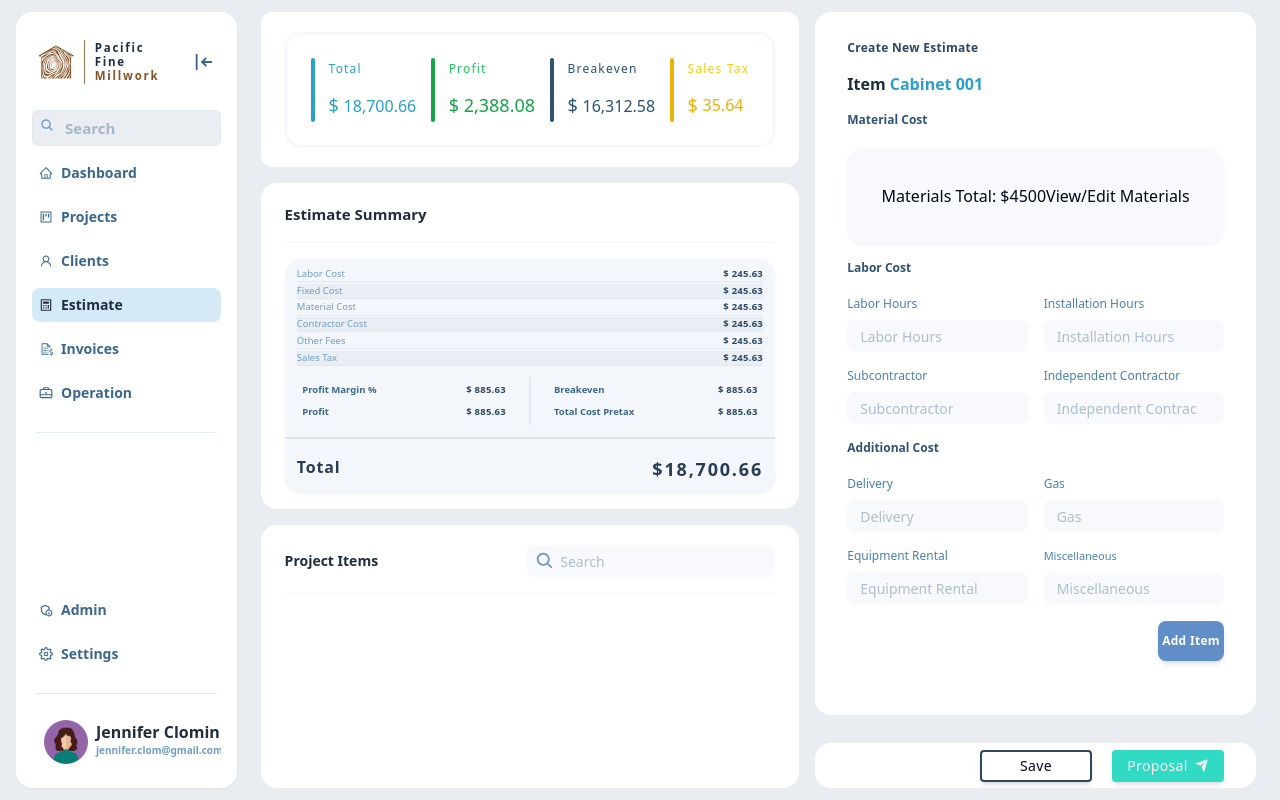
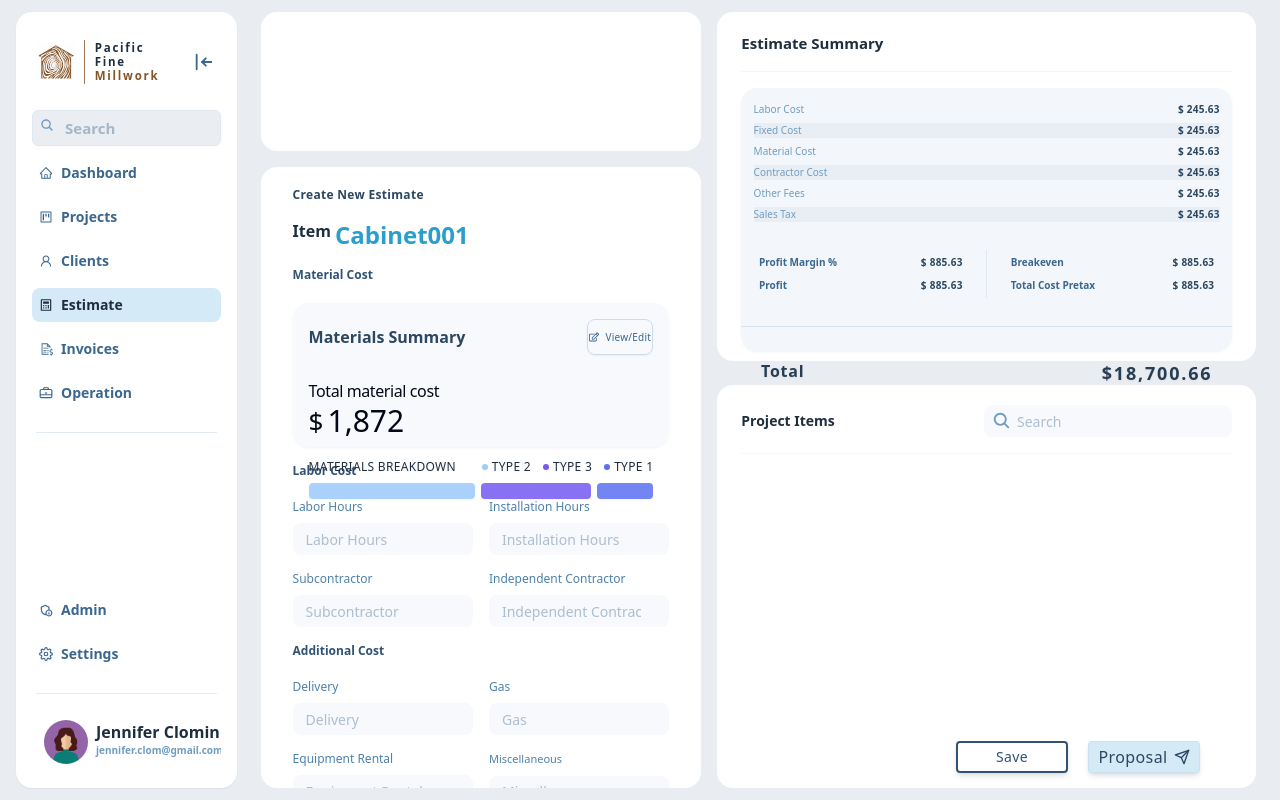
Before and after one commit to asojonih08/business_ops_app, a Next.js app: page /estimate in a window 1280 px wide. Built offline with nearby package versions, Linux system fonts and the light colour scheme.

Commit message:
Create proportion bar ui component to display materials breakdown

```diff
--- a/app/estimate/page.tsx
+++ b/app/estimate/page.tsx
@@ -9,6 +9,7 @@ import ProjectTotals from "@/components/ProjectTotals";
 import { Select, SelectTrigger } from "@/components/ui/select";
 import { SelectValue } from "@radix-ui/react-select";
 import { Button } from "@/components/ui/button";
+import { FiSend } from "react-icons/fi";
 
 const ICON_SIZE = 14;
 const ICON_SIZE_xl = 19;
@@ -32,12 +33,17 @@ const summaryLabels_2 = [
 export default function Page() {
   return (
     <div className="h-full my-auto w-full flex gap-4 2xl:gap-6 justify-between">
-      <div className="h-full w-[55%] flex flex-col gap-4 2xl:gap-6 rounded-2xl">
-        <div className="px-6 py-5 2xl:px-8 2xl:py-7 rounded-xl h-[20%] bg-white flex flex-col gap-6 items-center">
-          <ProjectTotals />
+      <div className="h-full w-[45%] flex flex-col gap-4 2xl:gap-6 rounded-2xl">
+        <div className="px-6 py-5 2xl:px-8 2xl:py-7 rounded-2xl h-[20%] bg-white flex flex-col gap-6 items-center">
+          {/* <ProjectTotals /> */}
+        </div>
+        <div className="px-8 py-5 2xl:px-8 2xl:py-7 rounded-2xl bg-white h-[80%]">
+          <CreateEstimate />
+        </div>
       </div>
 
-        <div className="px-6 py-5 2xl:px-8 2xl:py-8 rounded-2xl h-[42%] bg-white flex flex-col gap-4 2xl:gap-6">
+      <div className="w-[55%] flex flex-col gap-6 justify-between">
+        <div className="px-6 py-5 2xl:px-8 2xl:py-8 rounded-2xl h-[45%] bg-white flex flex-col gap-4 2xl:gap-6">
           <div className="flex items-center">
             <h1 className="text-[15px] 2xl:text-[22px] font-bold text-textColor-base">
               Estimate Summary
@@ -47,13 +53,13 @@ export default function Page() {
 
           <Separator className="w-full h-[1.3px] 2xl:h-[2px] mx-auto bg-textColor-300/15" />
 
-          <div className="text-[9.5px] 2xl:text-[13px] rounded-2xl bg-accent-50 drop-shadow-sm w-full h-[82%] py-2 pb-5 2xl:py-6 2xl:pb-10">
+          <div className="text-[10px] 2xl:text-[14px] rounded-2xl bg-accent-50 drop-shadow-sm w-full h-[85%] py-2 pb-5 2xl:py-6 2xl:pb-10">
             {summaryLabels_1.map((label, index) => (
               <div
                 key={label}
                 className={`${
                   index % 2 === 1 ? "bg-textColor-100" : ""
-                } w-[95%] mx-auto mb-0.5`}
+                } w-[95%] mx-auto my-1.5 2xl:my-2`}
               >
                 <span className="flex justify-between">
                   <span className="text-textColor-400 font-medium">
@@ -63,10 +69,10 @@ export default function Page() {
                     $ 245.63
                   </span>
                 </span>
-                <Separator className="w-full h-[0.5px]" />
+                {/* <Separator className="w-full h-[0.5px]" /> */}
               </div>
             ))}
-            <div className="flex items-center w-[95%] justify-between mx-auto my-3">
+            <div className="2xl:text-[14.5px] flex items-center w-[95%] justify-between mx-auto my-7 2xl:my-10">
               <div className="flex flex-col items-center w-[46%]">
                 {summaryLabels_2.map(
                   (label, index) =>
@@ -107,18 +113,19 @@ export default function Page() {
               </div>
             </div>
             <Separator className="w-full h-[1.5px] 2xl:h-[2px] bg-textColor-200/70 bg-opacity-10" />
-            <span className="flex w-[95%] justify-between mx-auto mt-4">
+            <span className="flex w-[92%] justify-between mx-auto mt-8">
               <span className="text-base 2xl:text-xl text-textColor-900 font-bold tracking-wider">
                 Total
               </span>
-              <span className="text-lg 2xl:text-2xl text-textColor-900 font-bold tracking-widest">
+              <span className="text-lg 2xl:text-xl text-textColor-900 font-bold tracking-widest">
                 $18,700.66
               </span>
             </span>
           </div>
         </div>
 
-        <div className="px-6 py-5 2xl:px-8 2xl:py-7 h-[38%] bg-white w-full rounded-2xl flex flex-col gap-4 2xl:gap-6">
+        <div className="px-6 py-5 2xl:px-8 2xl:py-7 h-[55%] bg-white w-full rounded-2xl flex flex-col justify-between">
+          <div className=" flex flex-col gap-4 2xl:gap-6">
             <div className="flex justify-between items-center">
               <h1 className="text-sm 2xl:text-[22px] font-bold text-textColor-base">
                 Project Items
@@ -138,24 +145,22 @@ export default function Page() {
             </div>
             <Separator className="w-full h-[1.3px] 2xl:h-[1.8px]  mx-auto bg-textColor-300/10" />
           </div>
-      </div>
-      <div className="w-[45%] flex flex-col gap-2">
-        <div className="pt-7 h-[94%] bg-white rounded-2xl flex flex-col justify-between">
-          <div className="px-8">
-            <CreateEstimate />
-          </div>
-        </div>
           <span className="flex justify-end items-center gap-5 mt-5 h-[6%] bg-white rounded-2xl pr-8">
-          <Button className="w-28 h-8 shadow-md border-2 border-textColor-800 hover:bg-slate-50 rounded-sm font-medium tracking-wide">
+            <Button
+              className="w-28 h-8 shadow-md border-2 border-textColor-700 text-textColor-700 rounded-sm font-medium tracking-wide duration-150
+                hover:bg-slate-100"
+            >
               Save
             </Button>
-          <Button className="w-28 h-8 shadow-md hover:bg-[#33b8a6] bg-[#31DAC3] border-none rounded-sm text-white font-medium tracking-wide">
+            <Button className="w-28 h-8 shadow-md text-base border border-textColor-400/10 bg-primary-base text-textColor-800 rounded-sm  hover:text-textColor-base hover:bg-primary-200 hover:border-textColor-400/20 duration-150 font-medium tracking-wide">
               <span className="flex items-center gap-1.5">
-              <span>Proposal</span> <RiSendPlaneFill size={15} />
+                <span>Proposal</span>
+                <FiSend size={16} />
               </span>
             </Button>
           </span>
         </div>
       </div>
+    </div>
   );
 }
--- a/components/CreateEstimate.tsx
+++ b/components/CreateEstimate.tsx
@@ -1,4 +1,5 @@
-import React from "react";
+"use client";
+import React, { FormEvent, useState } from "react";
 import { Label } from "./ui/label";
 import { Input } from "./ui/input";
 import { Button } from "./ui/button";
@@ -12,44 +13,51 @@ import {
 } from "@/components/ui/dialog";
 
 import { MdHardware } from "react-icons/md";
-import { BsPaintBucket } from "react-icons/bs";
-import { GiWoodBeam } from "react-icons/gi";
-import { GiNails } from "react-icons/gi";
-import { PiPaintBucketBold } from "react-icons/pi";
-import { FaBucket } from "react-icons/fa6";
 import { PiPaintBucketFill } from "react-icons/pi";
 import { BiSolidCabinet } from "react-icons/bi";
-import { RiArchiveDrawerFill } from "react-icons/ri";
-import { IoHammerSharp } from "react-icons/io5";
-import { RiHammerFill } from "react-icons/ri";
 import { FaBrush } from "react-icons/fa6";
+import { MdOutlinePostAdd } from "react-icons/md";
+
 import AddMaterialsForm from "./AddMaterialsForm";
 import { Separator } from "@radix-ui/react-select";
+import { FaRegEdit } from "react-icons/fa";
+import ProportionBar from "./ui/proportion-bar";
 
 const inputClassName =
   "h-8 2xl:h-10 placeholder:text-sm 2xl:placeholder:text-base placeholder:text-textColor-600/40 bg-[#F8F9FD] border-transparent rounded-lg \
-focus-visible:ring-transparent focus-visible:border-primary-300/70 focus-visible:border-[0.5px]";
+focus-visible:shadow-md focus-visible:ring-primary-500/50 focus-visible:ring-[1.3px] focus-visible:-ring-offset-1";
 
 export default function CreateEstimate() {
+  const [itemName, setItemName] = useState<string>("Cabinet 001");
+  const itemNameLength = itemName.length;
+  const widthForItemName = itemNameLength * 5;
+
   return (
     <div className="flex flex-col gap-4 2xl:gap-6 justify-between">
       {" "}
       <h1 className="text-textColor-800 tracking-wide font-bold text-xs 2xl:text-sm">
         Create New Estimate
       </h1>
-      <h1 className="text-base 2xl:text-2xl font-bold text-textColor-base">
+      <h1 className="text-base 2xl:text-2xl font-bold text-textColor-base flex gap-1">
         {" "}
-        Item <span className="text-primary-500">Cabinet 001</span>
+        Item <span className="text-primary-500 text-2xl">Cabinet001</span>
       </h1>
       <div>
         <h2 className="text-xs 2xl:text-base font-bold text-textColor-700 mb-5">
           Material Cost
         </h2>
-        <div className="bg-[#F8F9FD] w-full h-[12vh] rounded-2xl drop-shadow-sm flex flex-col items-center justify-center">
+        <div className="bg-[#F8F9FD] w-full h-[18vh] rounded-2xl drop-shadow-sm flex flex-col gap-3 p-4">
+          <span className="flex justify-between items-center">
+            <h2 className="2xl:text-[16.5px] font-bold text-textColor-800">
+              Materials Summary
+            </h2>
             <Dialog>
-            <DialogTrigger>
-              <span>Materials Total: $4500</span>
-              View/Edit Materials
+              <DialogTrigger
+                className="h-9 flex items-center justify-center gap-1.5 font-medium border-[1.8px] border-textColor-300/50 shadow-sm rounded-lg w-[66px] 2xl:w-[110px] text-[10px] 2xl:text-[13.5px] text-textColor-600 tracking-wide duration-150
+              hover:border-accent-600/60 hover:text-textColor-900"
+              >
+                <FaRegEdit />
+                <span>View/Edit</span>
               </DialogTrigger>
               <DialogContent className="max-w-full w-[100vw] h-[100vh]">
                 <DialogHeader className="mt-10 flex flex-row items-baseline gap-2 2xl:gap-3">
@@ -73,6 +81,26 @@ export default function CreateEstimate() {
                 <AddMaterialsForm />
               </DialogContent>
             </Dialog>
+          </span>
+          <Separator className="w-full h-[1px] mx-auto bg-textColor-200/70" />
+
+          <div className="flex flex-col gap-4">
+            <div className="flex flex-col">
+              <span className="text-base tracking-tight">
+                Total material cost
+              </span>
+              <span className="font-medium text-3xl flex items-center gap-1">
+                <span className="text-[26px]">$ </span>1,872
+              </span>
+            </div>
+            <ProportionBar
+              items={[
+                { label: "Type 2", value: 30 },
+                { label: "Type 3", value: 20 },
+                { label: "Type 1", value: 10 },
+              ]}
+            />
+          </div>
         </div>
       </div>
       <div>
@@ -155,10 +183,13 @@ export default function CreateEstimate() {
       </div>
       <span className="flex justify-end">
         <Button
-          className="bg-accent-base shadow-md rounded-lg w-[66px] 2xl:w-20 text-xs 2xl:text-base text-white font-semibold tracking-wide duration-150
-      hover:bg-accent-700"
+          className="bg-white border-[1.8px] border-textColor-300/50 shadow-sm rounded-lg w-[66px] 2xl:w-[120px] text-xs 2xl:text-base text-textColor-600 font-medium tracking-wide duration-150
+      hover:border-accent-600/60 hover:text-textColor-900"
         >
-          Add Item
+          <span className="flex items-center gap-1.5">
+            <MdOutlinePostAdd size={17} />
+            <span>Add Item</span>
+          </span>
         </Button>
       </span>
     </div>
--- a/components/Sidebar.tsx
+++ b/components/Sidebar.tsx
@@ -78,7 +78,9 @@ const navigationLinks = [
     href: "/admin",
     icon: (
       <MdOutlineAdminPanelSettings
-        className={`text-[${ICON_SIZE + 2}px] 2xl:text-[${ICON_SIZE_2XL + 2}px]`}
+        className={`text-[${ICON_SIZE + 2}px] 2xl:text-[${
+          ICON_SIZE_2XL + 2
+        }px]`}
       />
     ),
     authRole: "admin",
--- /dev/null
+++ b/components/ui/proportion-bar.tsx
@@ -0,0 +1,87 @@
+import React from "react";
+import {
+  Tooltip,
+  TooltipContent,
+  TooltipProvider,
+  TooltipTrigger,
+} from "@/components/ui/tooltip";
+
+interface ProportionBarProps {
+  width?: number | null;
+  barHeight?: number | null;
+  items: {
+    label: string;
+    value: number;
+  }[];
+  style?: {
+    gap: number | null;
+    rounded: string | null;
+  };
+}
+
+export default function ProportionBar({
+  width = 100,
+  barHeight = 16,
+  items,
+  style,
+}: ProportionBarProps) {
+  const defaultColors = ["#93C5FD", "#6649F2", "#4962F2", "#49CDF2", "#9D49F2"];
+  items = items.sort((a, b) => b.value - a.value);
+  const total = items.reduce((currTotal, item) => currTotal + item.value, 0);
+  const percentages = items.map((item) =>
+    Math.round((item.value / total) * 100)
+  );
+  console.log(percentages);
+
+  return (
+    <div className={`w-[${width}%] h-full flex flex-col items-end gap-2`}>
+      <div className="w-full flex items-center gap-2 justify-between text-xs tracking-wide uppercase text-textColor-base font-medium mt-1">
+        <span>Materials Breakdown</span>
+        <div className="flex items-center gap-3">
+          {items.map((item, index) => (
+            <div key={item.label} className="flex gap-1 items-center">
+              <span
+                className={`h-1.5 w-1.5 rounded-full`}
+                style={{
+                  backgroundColor: defaultColors[index],
+                  opacity: "90%",
+                }}
+              />
+              <span>{item.label}</span>
+            </div>
+          ))}
+        </div>
+      </div>
+
+      <div className="w-full h-full flex gap-1.5 items-center">
+        {items.map((item, index) => (
+          <TooltipProvider key={item.label} delayDuration={50}>
+            <Tooltip>
+              <TooltipTrigger
+                className={`rounded-sm`}
+                style={{
+                  flexBasis: `${percentages[index]}%`,
+                  backgroundColor: defaultColors[index],
+                  opacity: "76%",
+                  height: `${barHeight}px`,
+                }}
+              ></TooltipTrigger>
+              <TooltipContent>
+                <span className="text-[11.5px] rounded-sm bg-white h-3 w-28 font-medium tracking-wide flex justify-between items-center">
+                  <div className="flex gap-1.5 items-center">
+                    <span
+                      className={`h-3 w-3 rounded-sm`}
+                      style={{ backgroundColor: defaultColors[index] }}
+                    ></span>
+                    <p className="text-textColor-800/70">{item.label}</p>
+                  </div>
+                  <span className="font-medium text-textColor-base">$135</span>
+                </span>
+              </TooltipContent>
+            </Tooltip>
+          </TooltipProvider>
+        ))}
+      </div>
+    </div>
+  );
+}
--- a/package.json
+++ b/package.json
@@ -13,6 +13,7 @@
     "@radix-ui/react-dialog": "^1.1.1",
     "@radix-ui/react-label": "^2.1.0",
     "@radix-ui/react-popover": "^1.1.1",
+    "@radix-ui/react-progress": "^1.1.0",
     "@radix-ui/react-scroll-area": "^1.1.0",
     "@radix-ui/react-select": "^2.1.1",
     "@radix-ui/react-separator": "^1.1.0",
```
Also changed, not shown: components/AddMaterialsForm.tsx (+11 -7 lines), components/ui/progress.tsx (added, +28 -0 lines), 1 other file (tests, documents, lock files or other folders). Lines whose indentation alone changed are shown as unchanged.
